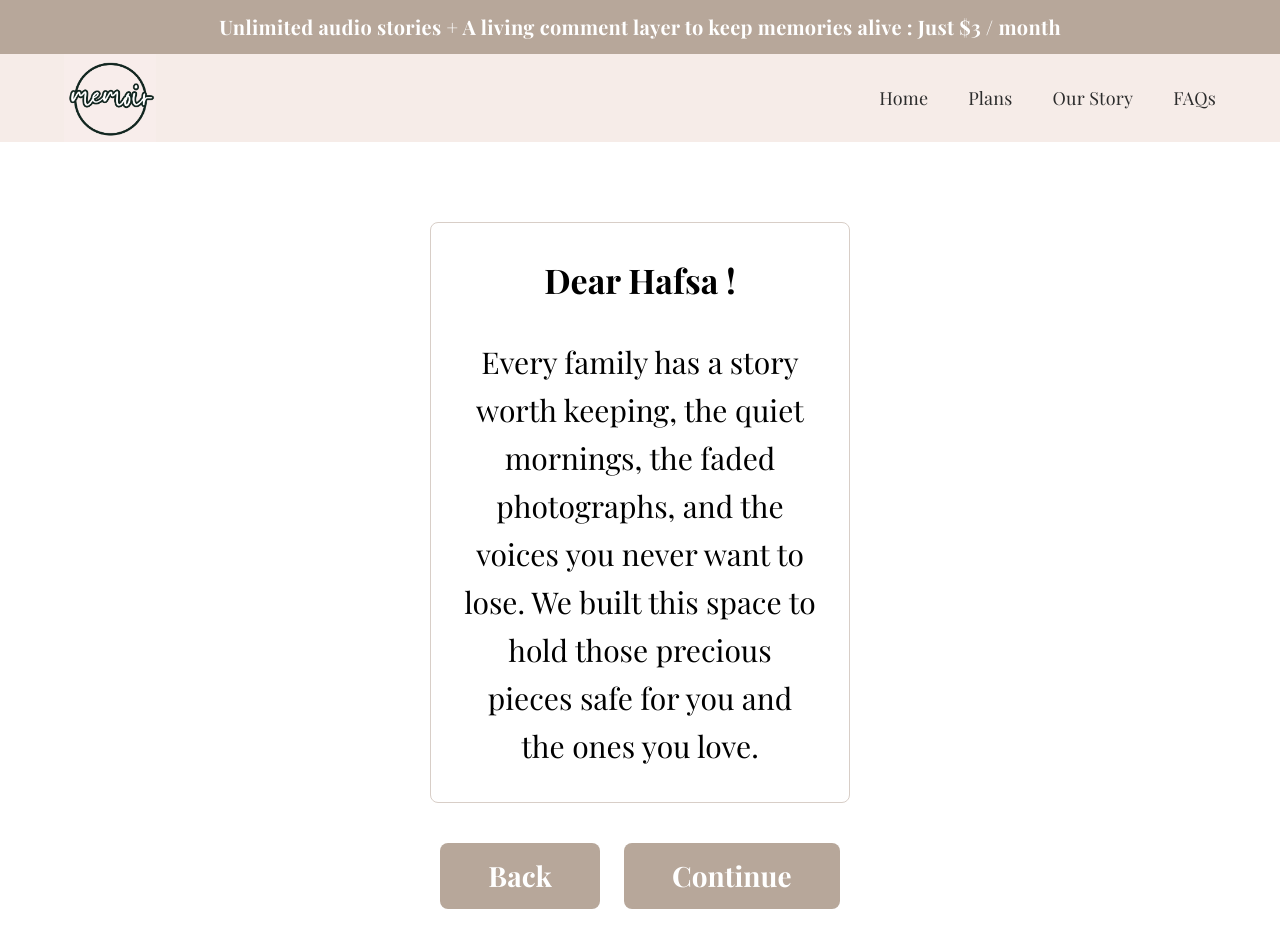
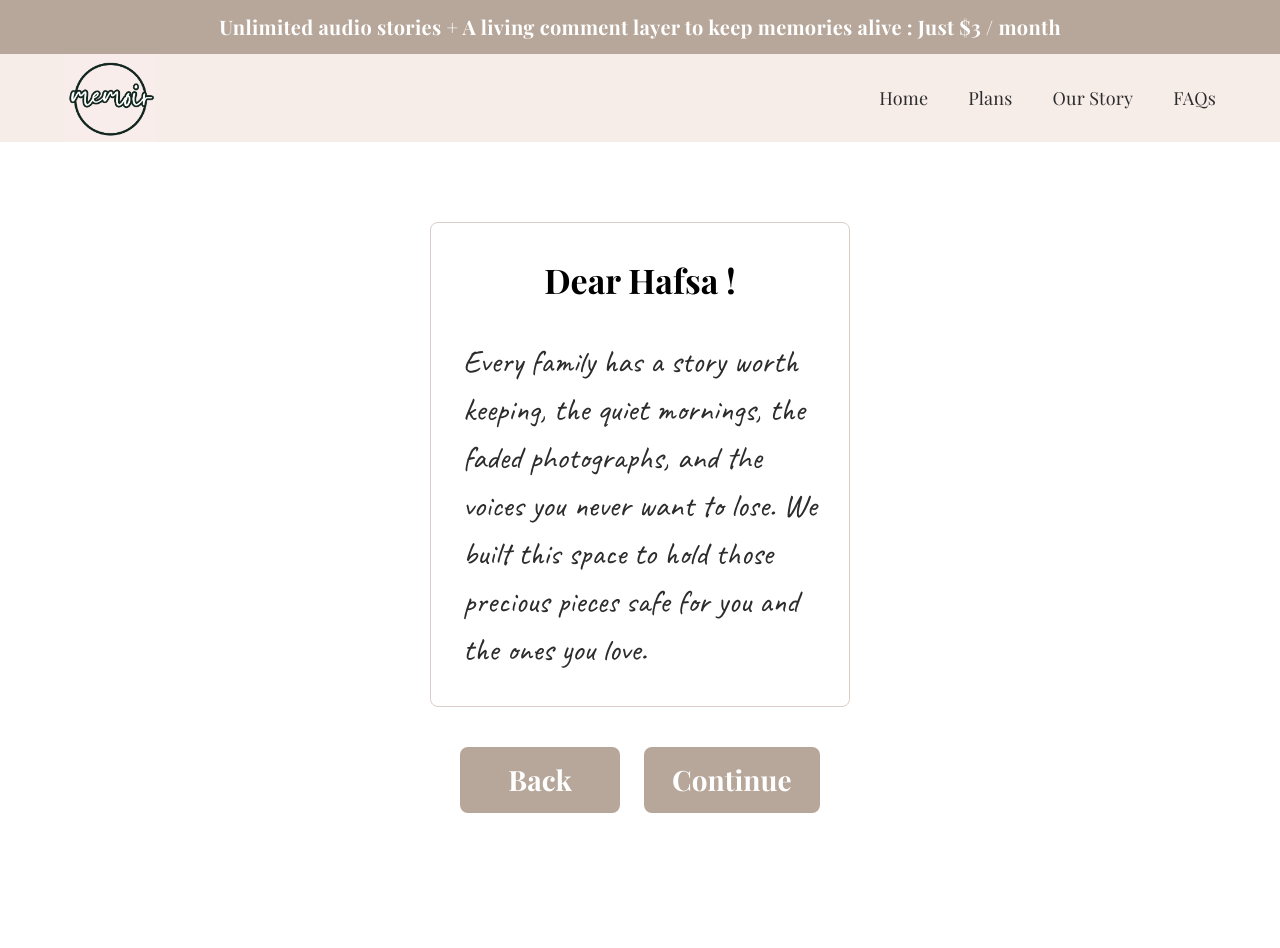
Before and after one commit to ahmadakram7018-a11y/memoir-frontend, a Next.js app in the folder frontend/: page /handwritten-note in a window 1280 px wide. Shown: the top 948 px of the page. After the commit the page ends 893 px from the top, so only its background shows below. Built offline with nearby package versions, Linux system fonts and the light colour scheme.

Commit message:
Font changed of text inside note

```diff
--- a/frontend/components/onboarding/HandwrittenNote.tsx
+++ b/frontend/components/onboarding/HandwrittenNote.tsx
@@ -11,7 +11,7 @@ export default function HandwrittenNote() {
           Dear Hafsa !
         </h2>
 
-        <p className="text-center text-[30px] font-normal leading-[48px] text-black">
+        <p className="font-[family-name:var(--font-caveat)] text-[32px] text-[#2C2C2C]">
           Every family has a story worth keeping, the quiet mornings,
           the faded photographs, and the voices you never want to lose.
           We built this space to hold those precious pieces safe for you
@@ -32,7 +32,7 @@ export default function HandwrittenNote() {
 
         <Link
           href="/subscription"
-          className="bg-[#B7A79A] text-white text-[28px] font-bold px-12 py-3 rounded-lg hover:bg-[#A79588] transition"
+          className="bg-[#B7A79A] text-white text-[28px] font-bold px-7 py-3 rounded-lg hover:bg-[#A79588] transition"
         >
           Continue
         </Link>
```
